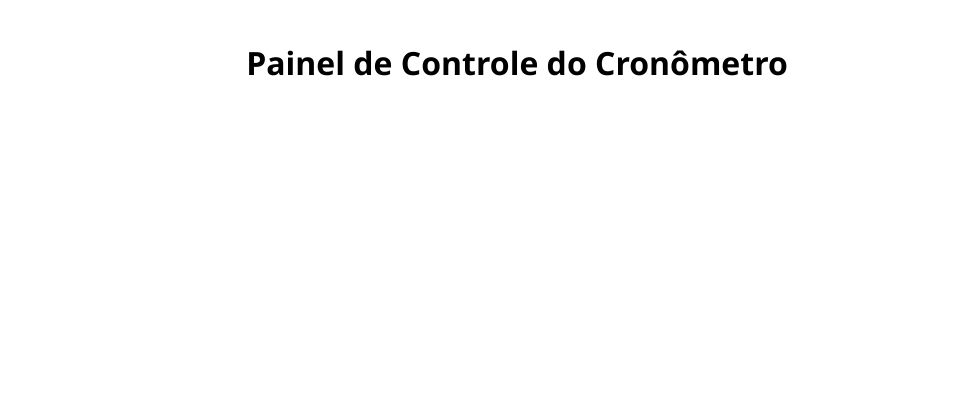
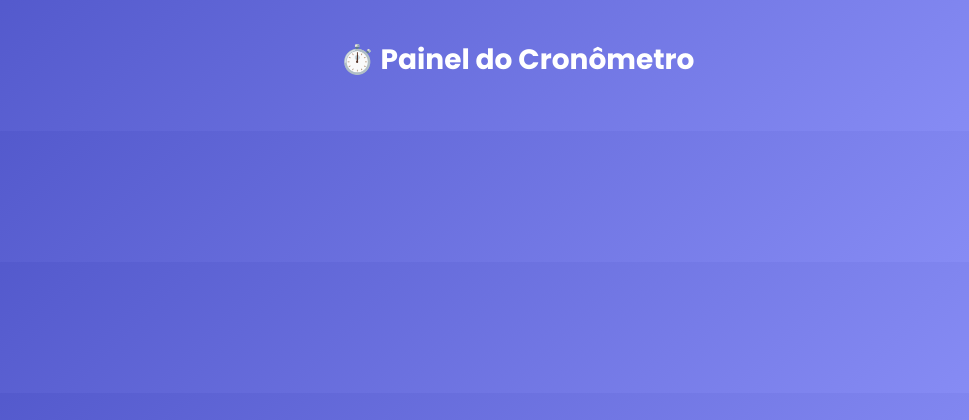
Before and after one commit to amvtec/votafacil1, a Django app: page /painel-cronometro/ in a window 1280 px wide. Shown: the top 420 px of the page, without its empty margins (123-1092 px from the left). Run offline with Django 5.2, Linux system fonts and the light colour scheme; data that the repository does not hold is empty.

Commit message:
Alteracao templates, views e urls

```diff
--- a/core/templates/cadastros/dados_camara.html
+++ b/core/templates/cadastros/dados_camara.html
@@ -28,7 +28,7 @@
             background-color: #fff;
             border-radius: 16px;
             padding: 32px;
-            width: 100%;
+            width: 80%;
             box-shadow: 0 10px 20px rgba(0,0,0,0.15);
         }
 
--- a/core/templates/core/painel_cronometro.html
+++ b/core/templates/core/painel_cronometro.html
@@ -2,9 +2,10 @@
 <html lang="pt-br">
 <head>
     <meta charset="UTF-8">
-    <title>Painel do Cronômetro</title>
+    <title>Painel de Controle do Cronômetro</title>
     <meta name="csrf-token" content="{{ csrf_token }}">
     <script src="https://code.jquery.com/jquery-3.6.0.min.js"></script>
+    <link href="https://fonts.googleapis.com/css2?family=Poppins:wght@400;600;700&display=swap" rel="stylesheet">
     <style>
         * {
             box-sizing: border-box;
@@ -12,39 +13,55 @@
 
         body {
             margin: 0;
-            padding: 0;
-            background-color: #ffffff;
-            color: #ffffff;
-            font-family: 'Segoe UI', sans-serif;
+            padding: 20px;
+            background: linear-gradient(135deg, #4e54c8, #8f94fb);
+            font-family: 'Poppins', sans-serif;
             display: flex;
             flex-direction: column;
             align-items: center;
-            padding: 20px;
         }
 
         h1 {
-            text-align: center;
-            color: #000000;
+            color: white;
             margin-bottom: 30px;
+            font-size: 28px;
+        }
+
+        .grid-container {
+            display: grid;
+            grid-template-columns: 1fr;
+            gap: 20px;
+            width: 100%;
+            max-width: 1200px;
+        }
+
+        @media (min-width: 640px) {
+            .grid-container {
+                grid-template-columns: repeat(2, 1fr);
+            }
+        }
+
+        @media (min-width: 1024px) {
+            .grid-container {
+                grid-template-columns: repeat(3, 1fr);
+            }
         }
 
         .vereador {
+            background-color: #1e293b;
+            border-radius: 15px;
+            padding: 20px;
             display: flex;
+            flex-direction: column;
             align-items: center;
-            background-color: #1e293b;
-            border-radius: 12px;
-            padding: 20px;
-            margin-bottom: 20px;
-            gap: 20px;
+            box-shadow: 0 5px 15px rgba(0,0,0,0.2);
             transition: 0.3s;
-            width: 100%;
-            max-width: 800px;
-            margin: 20px auto;
+            position: relative;
         }
 
         .vereador.ativo {
-            border: 2px solid #facc15;
-            box-shadow: 0 0 10px #facc15;
+            border: 3px solid #facc15;
+            box-shadow: 0 0 15px #facc15;
         }
 
         .foto {
@@ -53,22 +70,22 @@
             border-radius: 50%;
             object-fit: cover;
             border: 3px solid #fff;
-        }
-
-        .info {
-            flex: 1;
+            margin-bottom: 15px;
         }
 
         .nome {
-            font-size: 1.5rem;
-            font-weight: bold;
+            font-size: 1.2rem;
+            color: #fff;
+            margin-bottom: 10px;
+            font-weight: 600;
+            text-align: center;
         }
 
         .tempo {
-            font-size: 2.4rem;
+            font-size: 2rem;
             font-weight: bold;
             color: #facc15;
-            margin-top: 5px;
+            margin-bottom: 15px;
         }
 
         .tempo.urgente {
@@ -80,64 +97,44 @@
             display: flex;
             flex-wrap: wrap;
             justify-content: center;
-            gap: 12px;
-            margin-top: 12px;
+            gap: 10px;
         }
 
         .botoes button {
-            width: 52px;
-            height: 52px;
+            width: 50px;
+            height: 50px;
             border-radius: 50%;
             border: none;
-            font-size: 1.3rem;
+            font-size: 1.2rem;
             font-weight: bold;
             cursor: pointer;
             transition: all 0.3s ease;
-            box-shadow: 0 3px 8px rgba(0,0,0,0.1);
+            box-shadow: 0 3px 8px rgba(0,0,0,0.15);
         }
 
         .botoes button:hover {
             transform: scale(1.1);
         }
 
-        .botoes button.iniciar { background-color: #28a745; color: white; }
-        .botoes button.pausar { background-color: #f39c12; color: white; }
-        .botoes button.parar { background-color: #dc3545; color: white; }
+        .botoes button.iniciar   { background-color: #28a745; color: white; }
+        .botoes button.pausar    { background-color: #f39c12; color: white; }
+        .botoes button.parar     { background-color: #dc3545; color: white; }
         .botoes button.adicionar { background-color: #17a2b8; color: white; }
 
         @keyframes piscar {
             0%, 100% { opacity: 1; }
-            50% { opacity: 0.3; }
-        }
-
-        @media (max-width: 768px) {
-            .vereador {
-                flex-direction: column;
-                align-items: center;
-                text-align: center;
-                padding: 15px;
-            }
-            .foto {
-                width: 80px;
-                height: 80px;
-            }
-            .tempo {
-                font-size: 1.8rem;
-            }
-            .botoes button {
-                width: 60px;
-                height: 60px;
-                font-size: 1.4rem;
-            }
+            50% { opacity: 0.4; }
         }
     </style>
 </head>
 <body>
-<h1>Painel de Controle do Cronômetro</h1>
-{% for vereador in vereadores %}
-<div class="vereador" id="vereador-{{ vereador.id }}" data-id="{{ vereador.id }}">
-    <img src="{{ vereador.foto.url }}" class="foto" alt="{{ vereador.nome }}">
-    <div class="info">
+
+<h1>⏱️ Painel do Cronômetro</h1>
+
+<div class="grid-container">
+    {% for vereador in vereadores %}
+    <div class="vereador" id="vereador-{{ vereador.id }}" data-id="{{ vereador.id }}">
+        <img src="{{ vereador.foto.url }}" class="foto" alt="{{ vereador.nome }}">
         <div class="nome">{{ vereador.nome }}</div>
         <div class="tempo" id="tempo-{{ vereador.id }}">--:--</div>
         <div class="botoes">
@@ -147,8 +144,8 @@
             <button class="adicionar" onclick="controlar({{ vereador.id }}, 'adicionar')">➕</button>
         </div>
     </div>
+    {% endfor %}
 </div>
-{% endfor %}
 
 <script>
     const tempos = {};
--- a/core/urls.py
+++ b/core/urls.py
@@ -2,6 +2,10 @@ from django.urls import path
 from django.conf import settings
 from .views import listar_relatorios, gerar_relatorio
 from . import views
+from . import views
+from .views import listar_vereadores_view  # ✅ Adicione isso aqui
+from .views import editar_sessao
+from .views import editar_pauta
 from django.conf.urls.static import static
 from core.views import (
     login_view, logout_view, painel_presidente, painel_vereador,
@@ -19,6 +23,8 @@ urlpatterns = [
     path("login/", login_view, name="login"),
     path("logout/", logout_view, name="logout"),
     path('termos/', views.termos_de_uso, name='termos_de_uso'),
+    path('cadastros/vereadores/', listar_vereadores_view, name='listar_vereadores'),
+
 
     # Painel do Vereador
     path("vereador/", painel_vereador, name="painel_vereador"),
@@ -80,11 +86,13 @@ urlpatterns = [
     path('cadastrar-vereador/', views.cadastrar_vereador, name='cadastrar_vereador'),
     path('cadastrar-camara/', views.cadastrar_camara, name='cadastrar_camara'),
     path('login-admin/', views.login_admin, name='login_admin'),
-    path('listar-vereadores/', views.listar_vereadores, name='listar_vereadores'),
     path('listar-sessoes/', views.listar_sessoes, name='listar_sessoes'),
     path('listar-pautas/', views.listar_pautas, name='listar_pautas'),
     path('editar-vereador/<int:vereador_id>/', views.editar_vereador, name='editar_vereador'),
     path('dados-camara/', views.dados_camara, name='dados_camara'),
+    path('editar-sessao/<int:sessao_id>/', editar_sessao, name='editar_sessao'),
+    path('editar-pauta/<int:pauta_id>/', editar_pauta, name='editar_pauta'),
+
 
 
 ]
--- a/core/views.py
+++ b/core/views.py
@@ -500,6 +500,7 @@ def editar_pauta(request, pauta_id):
 
     return render(request, "editar_pauta.html", {"form": form, "pauta": pauta})
 
+@login_required
 def editar_pauta(request, pauta_id):
     pauta = get_object_or_404(Pauta, id=pauta_id)
 
@@ -507,11 +508,16 @@ def editar_pauta(request, pauta_id):
         form = PautaForm(request.POST, instance=pauta)
         if form.is_valid():
             form.save()
-            return redirect("painel_presidente")  # Ou outra URL de retorno
+            messages.success(request, "✅ Pauta atualizada com sucesso!")
+            return redirect("listar_pautas")  # ✅ redireciona para listagem
     else:
         form = PautaForm(instance=pauta)
 
-    return render(request, "editar_pauta.html", {"form": form, "pauta": pauta})
+    return render(request, "cadastros/form_pauta.html", {
+        "form": form,
+        "pauta": pauta,
+        "edicao": True  # opcional: usar no template para exibir "Editar Pauta"
+    })
 
 def remover_pauta(request, pauta_id):
     pauta = get_object_or_404(Pauta, id=pauta_id)
@@ -1275,7 +1281,7 @@ def login_admin(request):
     return render(request, 'cadastros/login_admin.html')
 
 @login_required
-def listar_vereadores(request):
+def listar_vereadores_view(request):
     vereadores = Vereador.objects.all()
     return render(request, 'cadastros/listar_vereadores.html', {'vereadores': vereadores})
 
@@ -1302,3 +1308,12 @@ def editar_vereador(request, vereador_id):
 def dados_camara(request):
     camara = CamaraMunicipal.objects.first()
     return render(request, 'cadastros/dados_camara.html', {'camara': camara})
+
+@login_required
+def editar_sessao(request, sessao_id):
+    sessao = get_object_or_404(Sessao, id=sessao_id)
+    form = SessaoForm(request.POST or None, instance=sessao)
+    if form.is_valid():
+        form.save()
+        return redirect('listar_sessoes')  # volta pra lista depois de editar
+    return render(request, 'cadastros/form_sessao.html', {'form': form})
```
Also changed, not shown: core/templates/cadastros/painel_cadastros.html (+9 -20 lines).
